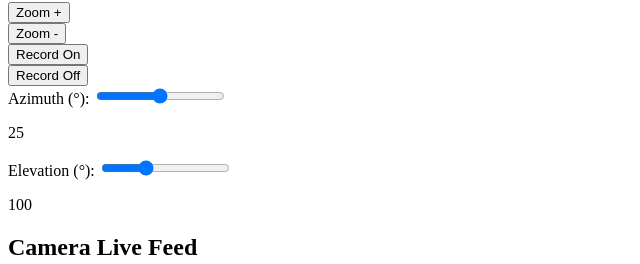
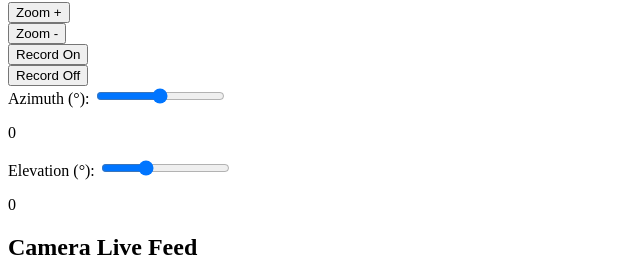
Before and after one commit to YohanHadji/TrackerRPi, a plain HTML site: page templates/oldIndex.html in a window 1280 px wide. Shown: the part 112-376 px from the top of the page, 0-640 px from the left. Drawn offline with Linux system fonts and the light colour scheme.

Commit message:
good base value

```diff
--- a/templates/oldIndex.html
+++ b/templates/oldIndex.html
@@ -27,14 +27,14 @@
         <div>
             <label for="Azimuth">Azimuth (°):</label>
             <input type="range" id="azm" min="-360" max="360" value="0">
-            <p id="azmValue">25</p>
+            <p id="azmValue">0</p>
         </div>
 
         <!-- Lock Radius Slider -->
         <div>
             <label for="Elevation">Elevation (°):</label>
             <input type="range" id="elv" min="-30" max="60" value="0">
-            <p id="elvValue">100</p>
+            <p id="elvValue">0</p>
         </div>
     </div>
 
```
